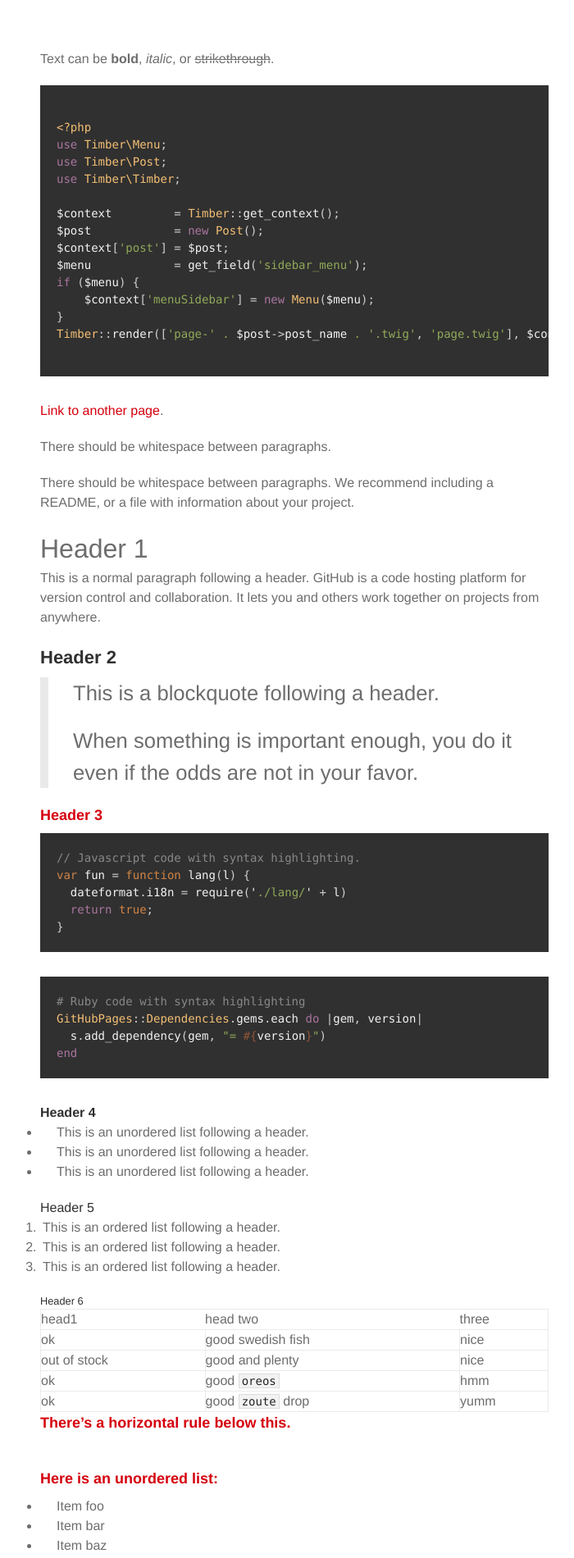
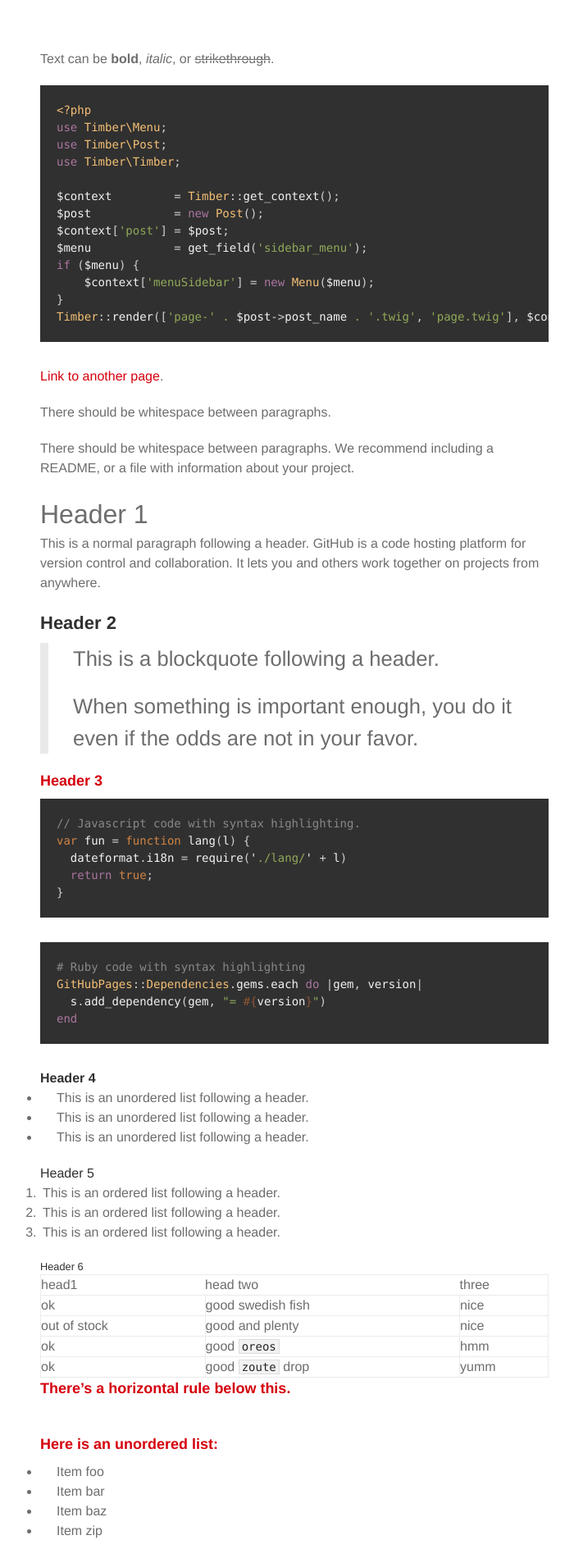
Before and after one commit to VGwebthings/VGwebthings.github.io, a Jekyll site: the page built from about.md, in a window 1280 px wide. Shown: the top 1900 px of the page at 82% size, without its empty margins (281-981 px from the left). Built offline with Jekyll 4.4.1, drawn with Linux system fonts in a browser that asks for light colours; some web fonts are replaced.

Commit message:
Update about.md

````diff
--- a/about.md
+++ b/about.md
@@ -4,7 +4,6 @@ layout: default
 Text can be **bold**, _italic_, or ~~strikethrough~~.
 
 ```php
-
 <?php
 use Timber\Menu;
 use Timber\Post;
@@ -18,12 +17,11 @@ if ($menu) {
     $context['menuSidebar'] = new Menu($menu);
 }
 Timber::render(['page-' . $post->post_name . '.twig', 'page.twig'], $context);
-
 ```
 
-[Link to another page](about).
+<span class="lnr lnr-database"></span> [Link to another page](about).
 
-<span class="lnr lnr-database"></span> There should be whitespace between paragraphs.
+There should be whitespace between paragraphs.
 
 There should be whitespace between paragraphs. We recommend including a README, or a file with information about your project.
 
````
